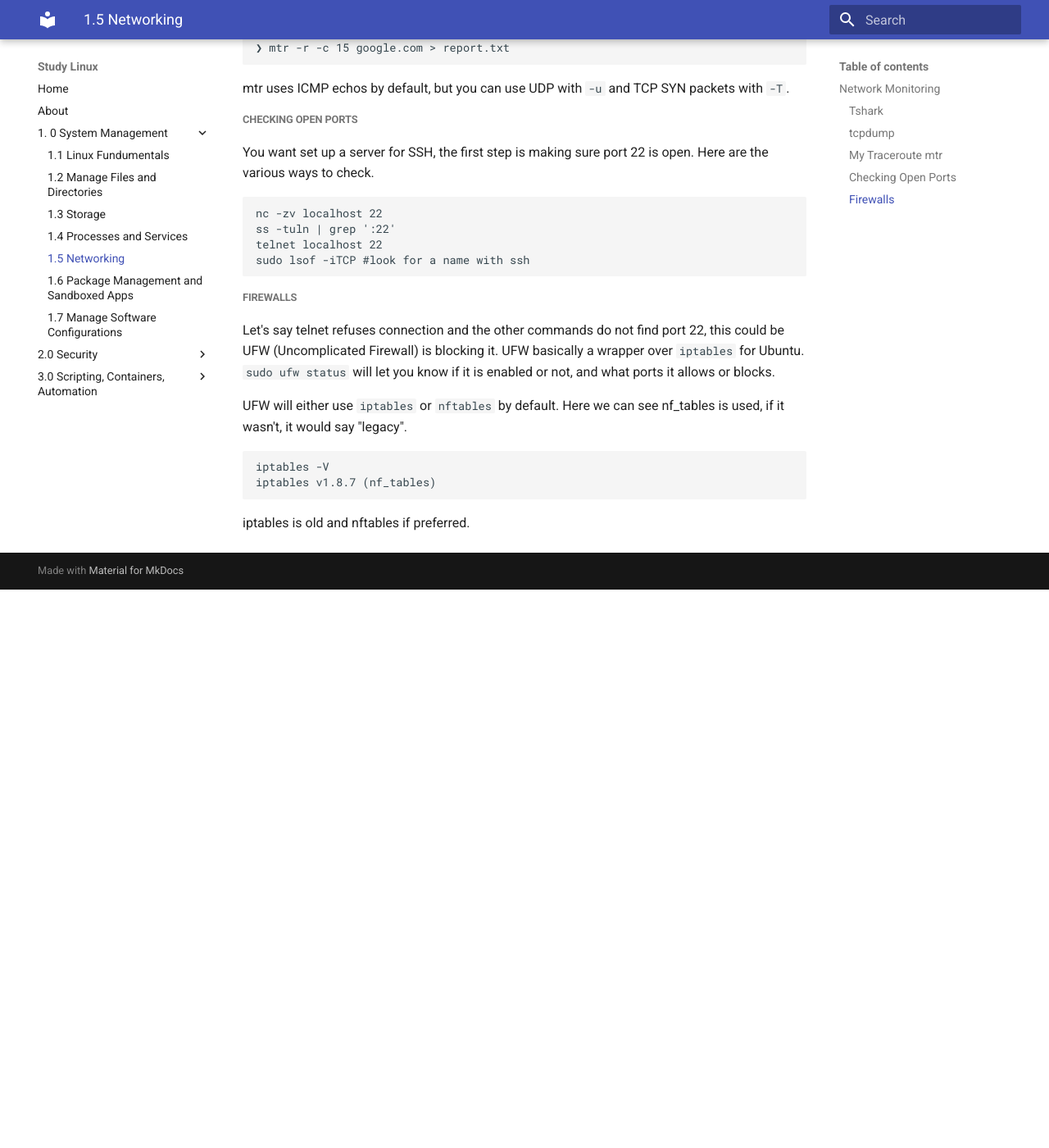
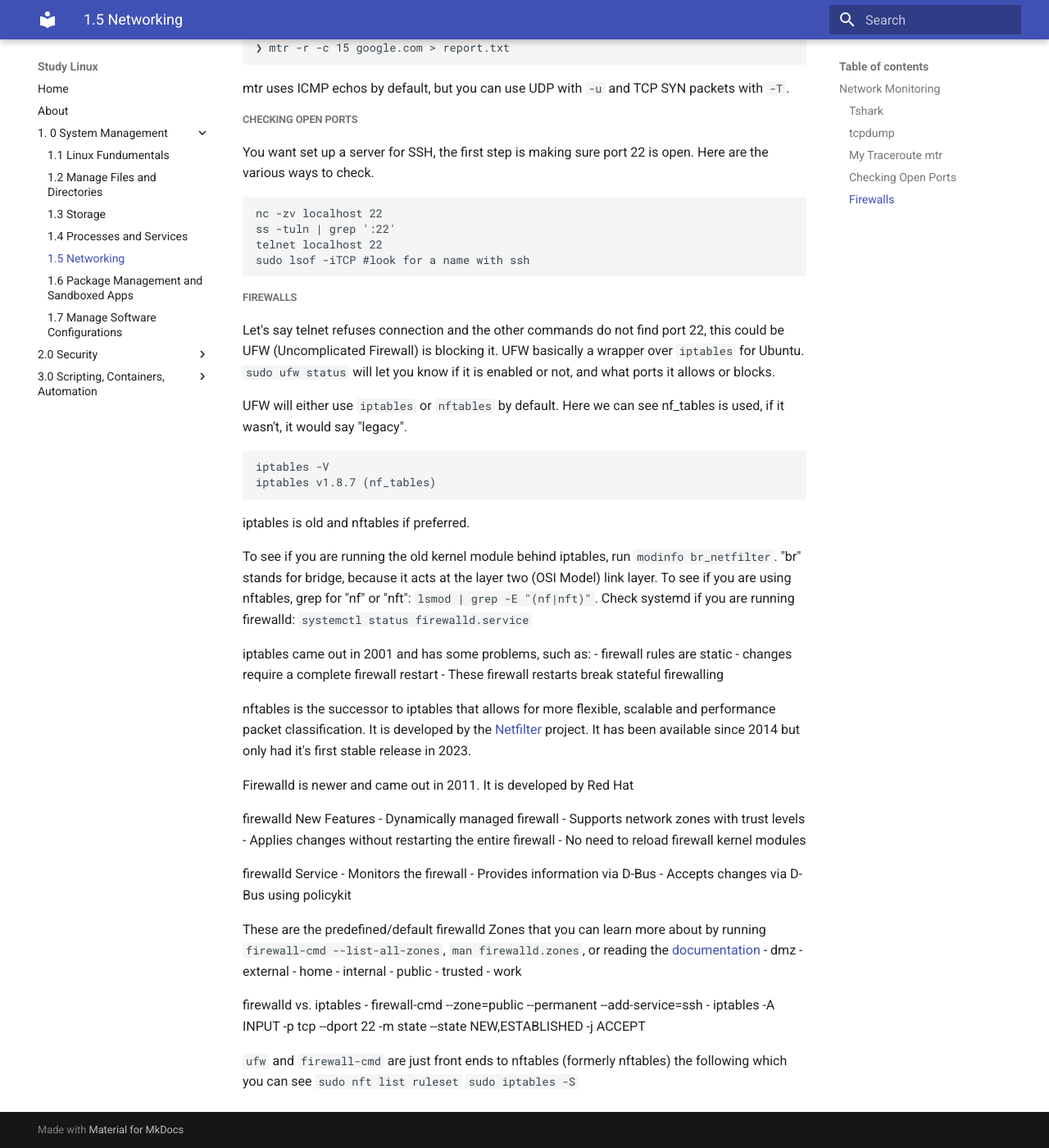
Before and after one commit to Joe-Bulfer/studylinux, an MkDocs documentation site: the page built from docs/1. 0 System Management/1.5 Networking.md, in a window 1280 px wide and 1400 px high, scrolled down 1382 px. Shown: the whole window at 82% size. Built offline with MkDocs 1.6.1 and Material for MkDocs 9.7.7, drawn with Linux system fonts in a browser that asks for light colours; before the commit the page ends 2101 px from its top, so only the background shows below that.

Commit message:
Update 1.5 Networking.md

````diff
--- a/docs/1. 0 System Management/1.5 Networking.md
+++ b/docs/1. 0 System Management/1.5 Networking.md
@@ -81,3 +81,43 @@ iptables -V
 iptables v1.8.7 (nf_tables)
 ```
 iptables is old and nftables if preferred.
+
+To see if you are running the old kernel module behind iptables, run `modinfo br_netfilter`. "br" stands for bridge, because it acts at the layer two (OSI Model) link layer. To see if you are using nftables, grep for "nf" or "nft": `lsmod | grep -E "(nf|nft)"`. Check systemd if you are running firewalld: `systemctl status firewalld.service`
+
+iptables came out in 2001 and has some problems, such as:
+- firewall rules are static
+- changes require a complete firewall restart
+-  These firewall restarts break stateful firewalling
+
+nftables is the successor to iptables that allows for more flexible, scalable and performance packet classification. It is developed by the [Netfilter](https://www.netfilter.org/) project. It has been available since 2014 but only had it's first stable release in 2023.
+
+Firewalld is newer and came out in 2011. It is developed by Red Hat
+
+ firewalld New Features
+- Dynamically managed firewall
+- Supports network zones with trust levels
+- Applies changes without restarting the entire firewall
+- No need to reload firewall kernel modules
+
+ firewalld Service
+- Monitors the firewall
+- Provides information via D-Bus
+- Accepts changes via D-Bus using policykit
+
+These are the predefined/default firewalld Zones that you can learn more about by running `firewall-cmd --list-all-zones`, `man firewalld.zones`, or reading the [documentation](https://firewalld.org/documentation/zone/predefined-zones.html)
+- dmz
+- external
+- home
+- internal
+- public
+- trusted
+- work
+
+
+ firewalld vs. iptables
+- firewall-cmd --zone=public --permanent --add-service=ssh
+- iptables -A INPUT -p tcp --dport 22 -m state --state NEW,ESTABLISHED -j ACCEPT
+
+`ufw` and `firewall-cmd` are just front ends to nftables (formerly nftables) the following which you can see
+`sudo nft list ruleset`
+`sudo iptables -S`
````
